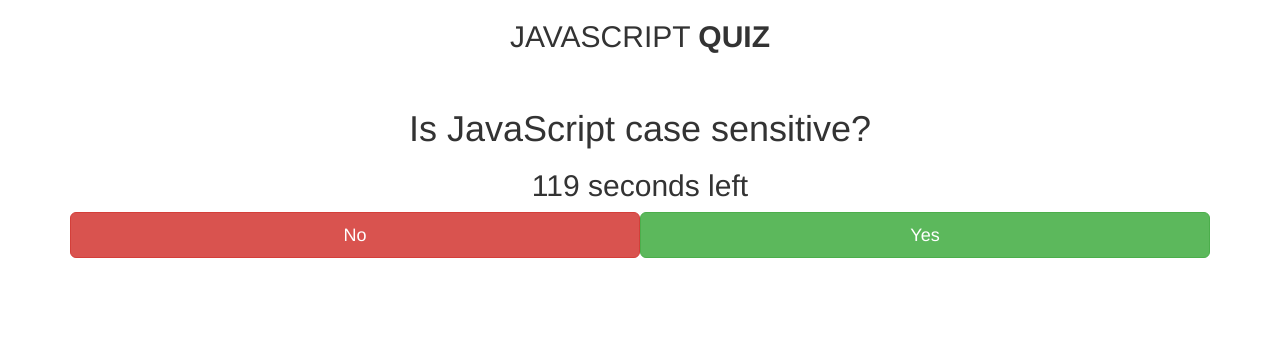
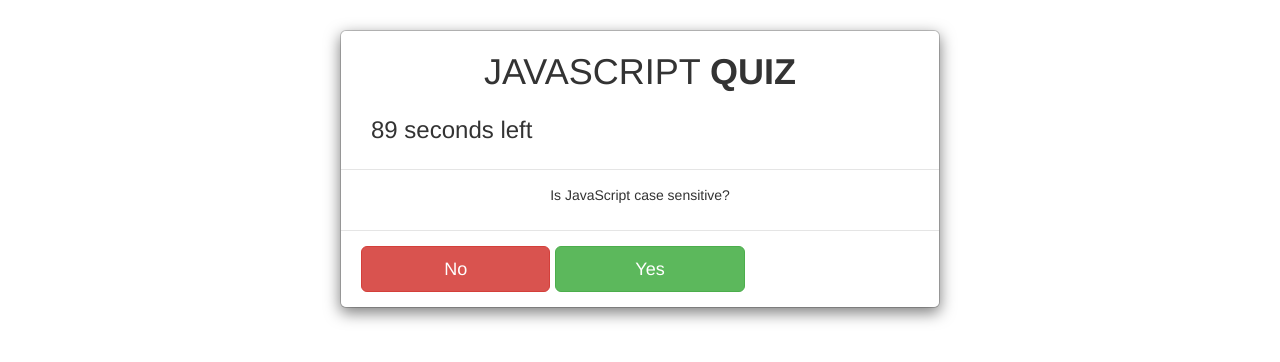
Before and after one commit to JoePall/JavaScript-Quiz, a plain HTML site: page index.html in a window 1280 px wide. Both pictures are taken after a click on the button "Start". Drawn offline with nearby package versions, Linux system fonts and the light colour scheme.

Commit message:
Updated everything using Jquery! :)

```diff
--- a/index.html
+++ b/index.html
@@ -8,33 +8,29 @@
 
     <link rel="stylesheet" href="https://maxcdn.bootstrapcdn.com/bootstrap/3.3.7/css/bootstrap.min.css"
         integrity="sha384-BVYiiSIFeK1dGmJRAkycuHAHRg32OmUcww7on3RYdg4Va+PmSTsz/K68vbdEjh4u" crossorigin="anonymous">
-
 </head>
 
 <body>
-    <div class="container bg-dark">
-
-        <div class="row">
-            <div id="title" class="col-xs-12 mx-auto">
-                <header class="text-center p-5 m-5">
-                    <h2>JAVASCRIPT <strong>QUIZ</strong></h2>
-                </header>
+    <div class="modal-dialog modal-dialog-centered" role="document">
+        <div class="modal-content">
+            <div class="modal-header">
+                <h1 class="modal-title col-xs-12 text-center" id="exampleModalLongTitle">
+                    JAVASCRIPT <strong>QUIZ</strong>
+                </h1>
+                <h3 id="timer" class="display-5 col-xs-6 text-left"></h3>
+                <h3 id="score" class="display-5 col-xs-6 text-right"></h3>
             </div>
 
-            <section id="start-game-section" class="col-xs-12 m-5">
-                <button id="start-game-button" type="button"
-                    class="btn btn-lg btn-primary col-xs-12 m-auto">Start</button>
-            </section>
+            <div class="modal-body">
+                <p id="status" class="text-center"></p>
+                <input id="player-name" type="text" class="form-control" placeholder="player name" aria-describedby="addon-wrapping">
+            </div>
 
-            <section id="card">
-                <h1 id="status-primary" class="display-2 text-center">Primary Status</h1>
-                <h2 id="status-secondary" class="display-4 text-center">Secondary Status</h2>
-            </section>
-
-            <section id="response-section" class="col-lg-12">
-                <button id="no-button" type="button" class="btn btn-lg btn-danger col-lg-6 m-5">No</button>
-                <button id="yes-button" type="button" class="btn btn-lg btn-success col-lg-6 m-5">Yes</button>
-            </section>
+            <div class="modal-footer">
+                <button id="start-button" type="button" class="col-xs-12 mx-auto btn btn-lg btn-primary">Start</button>
+                <button id="no-button" value="false" type="button" class="btn col-xs-4 btn-lg btn-danger">No</button>
+                <button id="yes-button" value="true" type="button" class="btn col-xs-4 btn-lg btn-success">Yes</button>
+            </div>
         </div>
     </div>
 
--- a/quiz.js
+++ b/quiz.js
@@ -1,92 +1,132 @@
-var responseSection = document.getElementById("response-section");
-var buttonNo = document.getElementById("no-button");
-var buttonYes = document.getElementById("yes-button");
-var buttonStart = document.getElementById("start-game-button");
-var statusPrimary = document.getElementById("status-primary");
-var statusSecondary = document.getElementById("status-secondary");
+// JavaScript Quiz Game
+var game = {
+    highScores: [],
+    score: 0,
+    questionIndex: 0,
+    timerInterval: "",
+    allotedTime: 120,
+    elapsedTime: 0,
 
+    // JavaScript fundamentals questions
+    questions: [["Is JavaScript case sensitive?", true],
+    ['Is <code>==</code> type sensitive?', false],
+    ['Is <code>var array = {};</code> a valid implementation of an array?', false],
+    ['Is <code>alert("Are you sure about this?");</code> valid in JavaScript?', true],
+    ['Is <code>for (let i = 0; i < array.length; i++)</code> a valid for loop in JavaScript?', true],
+    ['Is <code>(7 => 5)</code> valid in JavaScript?', false]],
 
-buttonStart.addEventListener("click", function(event) {
-    event.preventDefault();
-    game.startQuiz();
-});
+    // Initialize default values
+    init: () => {
+        // Hide quiz buttons and display start button
+        $("#start-button").fadeIn(1);
+        $("#yes-button").fadeOut(1);
+        $("#no-button").fadeOut(1);
 
-buttonNo.addEventListener("click", function(event) {
-    event.preventDefault();
-    game.onAnswer(false);
-});
+        // Sets the allotted time based on the amount of questions
+        game.allotedTime = game.questions.length * 15;
+    },
 
-buttonYes.addEventListener("click", function(event) {
-    event.preventDefault();
-    game.onAnswer(true);
-});
+    // Displays a question to the user
+    askQuestion: () => $("#status").html(game.questions[game.questionIndex][0]),
 
+    // Handles the users response to the question
+    onResponse: (response) => {
+        // If the users answer matched the games answer increment the score by 1 and display it.
+        if (response == game.questions[game.questionIndex][1]) {
+            $("#score").html("Score: " + ++game.score);
+        }
 
-var game = {
-    timerInterval: "",
-    highScores: [],
-    allotedTime: 120,
-    questions: [["Is JavaScript case sensitive?", true], ['Is "===" type sensitive?', false], ["#3", false]], // JavaScript fundamentals questions
-    currentQuestionIndex: 0,
-    score: 0,
-    onAnswer: function(response) {
-        if (this.currentQuestionIndex == (this.questions.length - 1)) {
-            this.stop();
-            return;
-        }
-        else if (response == this.questions[this.currentQuestionIndex][1]) {
-            this.score++;
-        }
-        this.currentQuestionIndex++;
-        this.askQuestion();
+        // Stops the game if there are no more questions, otherwise ask the next question.
+        if (++game.questionIndex >= game.questions.length) game.stopQuiz();
+        else game.askQuestion();
     },
-    setup: function() {
-        responseSection.style.visibility = "hidden";
+
+    // Starts the Quiz
+    startQuiz: () => {
+        // Set Default Values for variables
+        game.questionIndex = 0;
+        game.score = 0;
+
+        // Display quiz buttons and hide start button
+        $("#start-button").fadeOut(10);
+        $("#yes-button").fadeIn(10);
+        $("#no-button").fadeIn(10);
+        $("#player-name").fadeOut(10);
+
+        //Begin Game
+        game.startTimer();
+        game.askQuestion();
     },
-    stop: function() {
-        clearInterval(timerInterval);
-        statusPrimary.textContent = "Game Over!";
-        statusSecondary.textContent = "Score: " + this.score + "! New Game?";
-        buttonStart.style.visibility = "visible";
-        responseSection.style.visibility = "hidden";
+
+    // Stops the Quiz
+    stopQuiz: () => {
+        game.stopTimer();
+        highScores = game.storeHighScores();
+
+        var result = "Game Over!<br><br>High Scores<br>";
+        $.each(highScores, (i, score) => {
+            var text = score[0] + ": " + score[1];
+            if (text == ($("#player-name").val() + ": " + score)) result += "<b>" + text + "</b><br>";
+            else result += text + "<br>";
+        });
+        $("#status").html(result);
+
+        $("#start-button").fadeIn(10);
+        $("#yes-button").fadeOut(10);
+        $("#no-button").fadeOut(10);
+        $("#player-name").fadeIn(10);
     },
-    askQuestion: function() {
-        statusPrimary.textContent = this.questions[this.currentQuestionIndex][0];
 
-    },
-    startQuiz: function() {
-        this.currentQuestionIndex = 0;
-        this.askQuestion();
-
-        buttonStart.style.visibility = 'hidden';
-        responseSection.style.visibility = 'visible';
-
-        this.startTimer();
-    },
-    startTimer: function() {
-        var timeLeft = this.allotedTime;
-        timerInterval = setInterval(function () {
-            statusSecondary.textContent = timeLeft + " seconds left";
+    // Starts the timer
+    startTimer: () => {
+        var timeLeft = game.allotedTime;
+        game.timerInterval = setInterval(() => {
+            $("#timer").html(timeLeft + " seconds left");
             timeLeft--;
             if (timeLeft < 0) {
-                stop();
-                clearInterval(timerInterval);
+                clearInterval(game.timerInterval);
+                game.stopQuiz();
             }
         }, 1000);
     },
+
+    // Stops the timer
+    stopTimer: () => {
+        clearInterval(game.timerInterval);
+        game.elapsedTime = 0;
+    },
+
+    // Updates the high scores and stores to local storage
+    storeHighScores: () => {
+        // Get the current high scores
+        var highScores = JSON.parse(localStorage.getItem("highScores"));
+        var value = [$("#player-name").val(), game.score];
+
+        if (highScores == undefined) highScores = [value];
+        else {
+            // Add the value
+            highScores.push(value);
+
+            // Sort all and get top 5
+            highScores = highScores.sort((a, b) => b[1] - a[1]);
+
+            console.log(highScores);
+
+        }
+
+        if (highScores.length > 5) {
+            highScores.splice(5);
+        }
+
+        // Save the top 5
+        localStorage.setItem("highScores", JSON.stringify(highScores));
+
+        return highScores;
+    },
 }
 
-game.setup();
+$("#start-button").click(() => game.startQuiz());
+$("#no-button").click(() => game.onResponse(false));
+$("#yes-button").click(() => game.onResponse(true));
 
-
-// // GIVEN I am taking a code quiz
-// // WHEN I click the start button
-// // THEN a timer starts and I am presented with a question
-// // WHEN I answer a question
-// // THEN I am presented with another question
-// // WHEN I answer a question incorrectly
-// // THEN time is subtracted from the clock
-// // WHEN all questions are answered or the timer reaches 0
-// // THEN the game is over
-// // WHEN the game is over
-// // THEN I can save my initials and score
+game.init();
```
